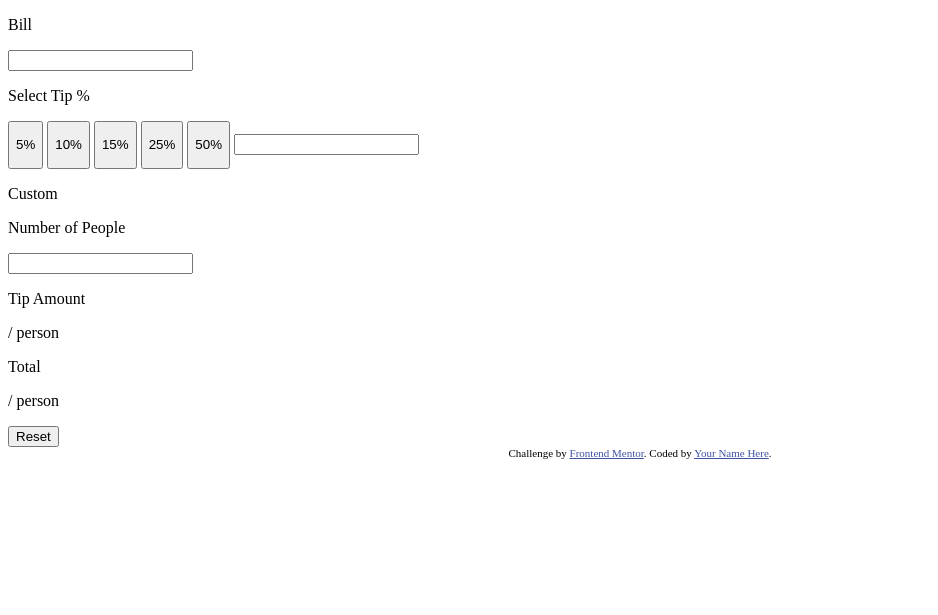
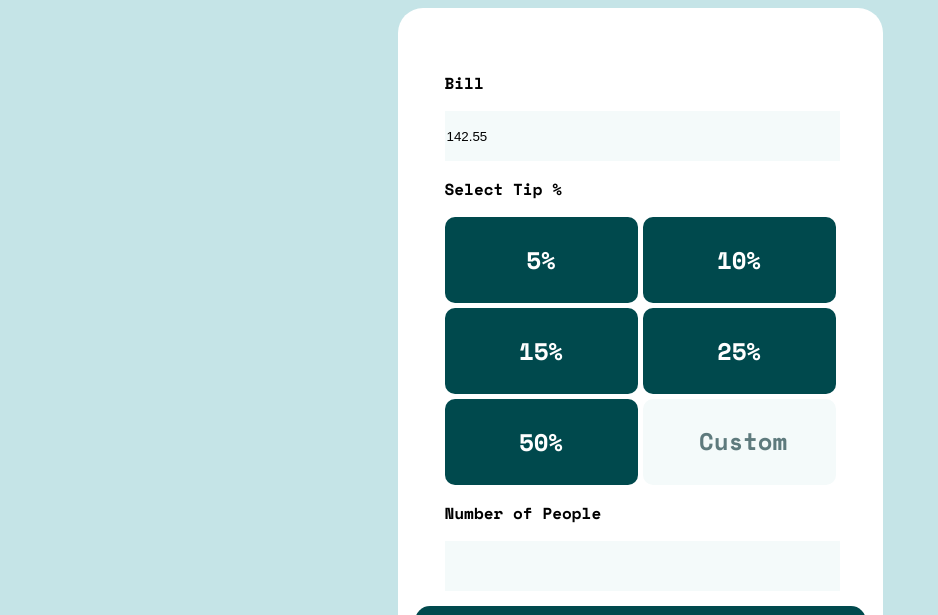
Before and after one commit to Dev-Y0U/tip-calculator-app-main, a plain HTML site: page index.html in a window 1280 px wide. Shown: the top 615 px of the page, without its empty margins (0-938 px from the left). Drawn offline with nearby package versions, Linux system fonts and the light colour scheme.

Commit message:
combleted the most of the styling

```diff
--- a/index.html
+++ b/index.html
@@ -11,6 +11,11 @@
 			sizes="32x32"
 			href="./images/favicon-32x32.png"
 		/>
+
+    <link
+     rel="stylesheet"
+     href="style.css"
+    />
 
 		<title>Frontend Mentor | Tip calculator app</title>
 
@@ -27,41 +32,42 @@
 	</head>
 	<body>
 		<div class="container">
-			<div class="sec">
-				<p class="right_titles titles">Bill</p>
-				<input type="number" />
-        <p class="right_titles titles">Select Tip %</p>
+		<div class="card">
+			<div class="sec_left">
+				<p class="left_titles titles">Bill</p>
+				<input type="number" id="" value="142.55"/>
+        <p class="left_titles titles">Select Tip %</p>
 				<div class="tips">
           <button type="button"><p>5%</p></button>
 					<button type="button"><p>10%</p></button>
 					<button type="button"><p>15%</p></button>
 					<button type="button"><p>25%</p></button>
 					<button type="button"> <p>50%</p></button>
-          <input type="number" name="" id="" ><p>Custom</p>
+          <button><input type="number" name="" id="" ><p class="custom">Custom</p></button>
 				</div>
-        <p class="right_titles"> Number of People</p>
+        <p class="left_titles"> Number of People</p>
         <input type="number" />
 			</div>
 
-      <div class="right">
+      <div class="sec_right">
         <div class="right_view">
           <div class="tip_text">
             <p>Tip Amount</p>
             <p>/ person</p>
           </div>
-          <div class="tip_value"></div>
+          <div class="tip_value">00</div>
         </div>
         <div class="right_view">
           <div class="tip_text">
             <p>Total</p>
             <p>/ person</p>
           </div>
-          <div class="tip_value"></div>
+          <div class="tip_value">00</div>
         </div>
         <button id="reset">Reset</button>
       </div>
 		</div>
-
+</div>
 		<div class="attribution">
 			Challenge by
 			<a href="https://www.frontendmentor.io?ref=challenge" target="_blank"
--- /dev/null
+++ b/style.css
@@ -0,0 +1,90 @@
+@import url('https://fonts.googleapis.com/css2?family=Space+Mono:wght@700&display=swap');
+body{
+  background-color: hsl(185, 41%, 84%);
+  font-family: "Space Mono", monospace;
+    font-weight: 700;
+  }
+
+.container{
+  display: flex;
+  align-items: center;
+  justify-content: center;
+}
+.card{
+
+  background-color: white;
+  border-radius: 25px;
+  position: relative;
+  display: flex;
+  padding: 32px;
+  flex-direction: column;
+  align-items: center;
+  justify-content: center;
+}
+@media (min-width:1440px) {
+  .card{
+    flex-direction: row;
+    /* max-width: 580px; */
+  }
+  .tips{
+    grid-template-columns: repeat(3, 1fr) !important;
+    }
+}
+input{
+  border:0;
+  background-color: hsl(189, 41%, 97%);
+  min-height: 48px;
+  width: 100%;
+}
+.tips{
+  display: grid;
+  grid-template-columns: repeat(2,1fr);
+  gap:5px;
+}
+.tips button{
+  border-radius: 10px;
+  color: white;
+  border:0;
+  font-size: 24px;
+    font-family: "Space Mono", monospace;
+  font-weight: 700;
+  position: relative;
+}
+.tips button:not(:last-child){
+    background-color: hsl(183, 100%, 15%);
+}
+.tips button:last-child{
+    background-color: hsl(189, 41%, 97%);
+}
+.tips .custom{
+  color: hsl(186, 14%, 43%);
+  position: absolute;
+  top: 0%;
+  right: 25%;
+
+}
+.sec_left{
+  padding: 15px;
+}
+.sec_right{
+  background-color: hsl(183, 100%, 15%);
+  color: white;
+  border-radius: 15px;
+  padding: 15px;
+  width: 100%;
+  height: 100%;
+}
+.right_view{
+  display:flex;
+  justify-content: space-between;
+}
+.tip_value{
+  font-size: 48px;
+}
+#reset{
+  background-color: hsl(172, 67%, 45%);
+  width: 100%;
+  height: 48px  ;
+  border:0;
+  border-radius: 5px;
+}
```
